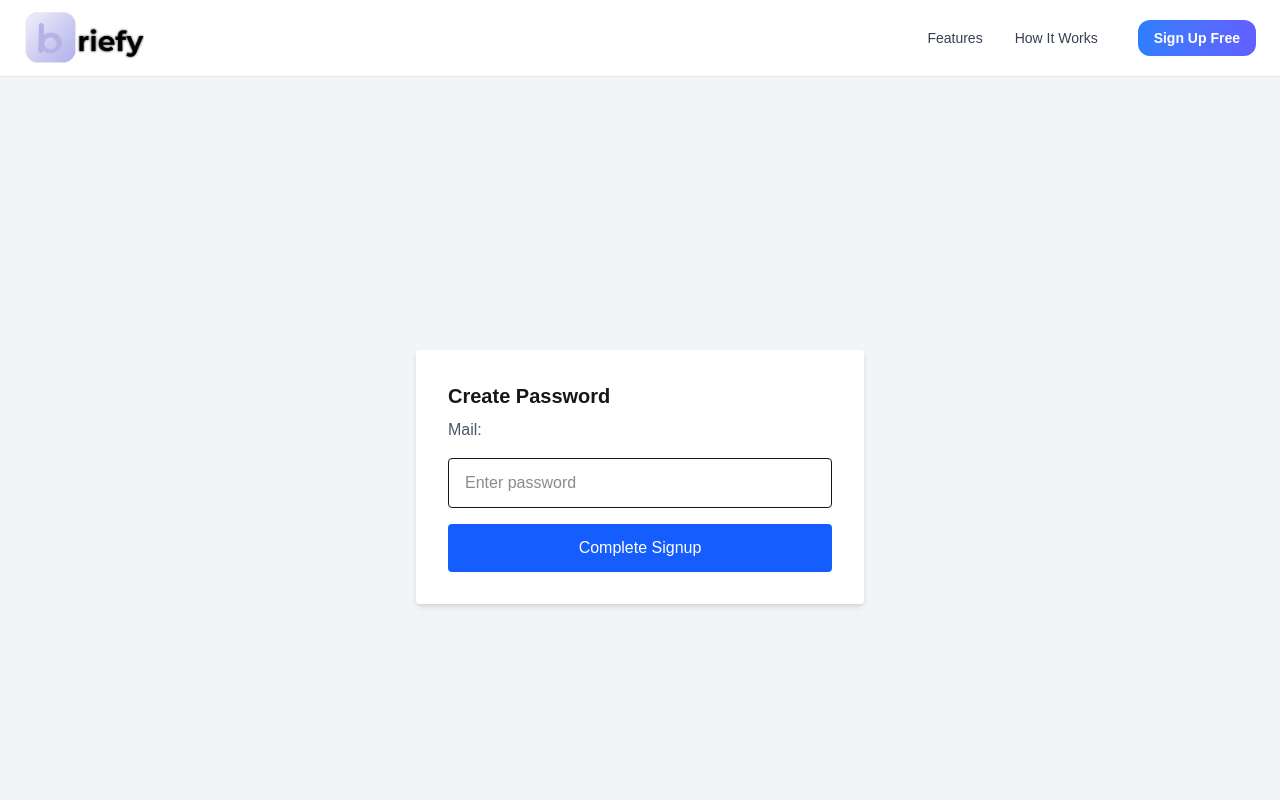
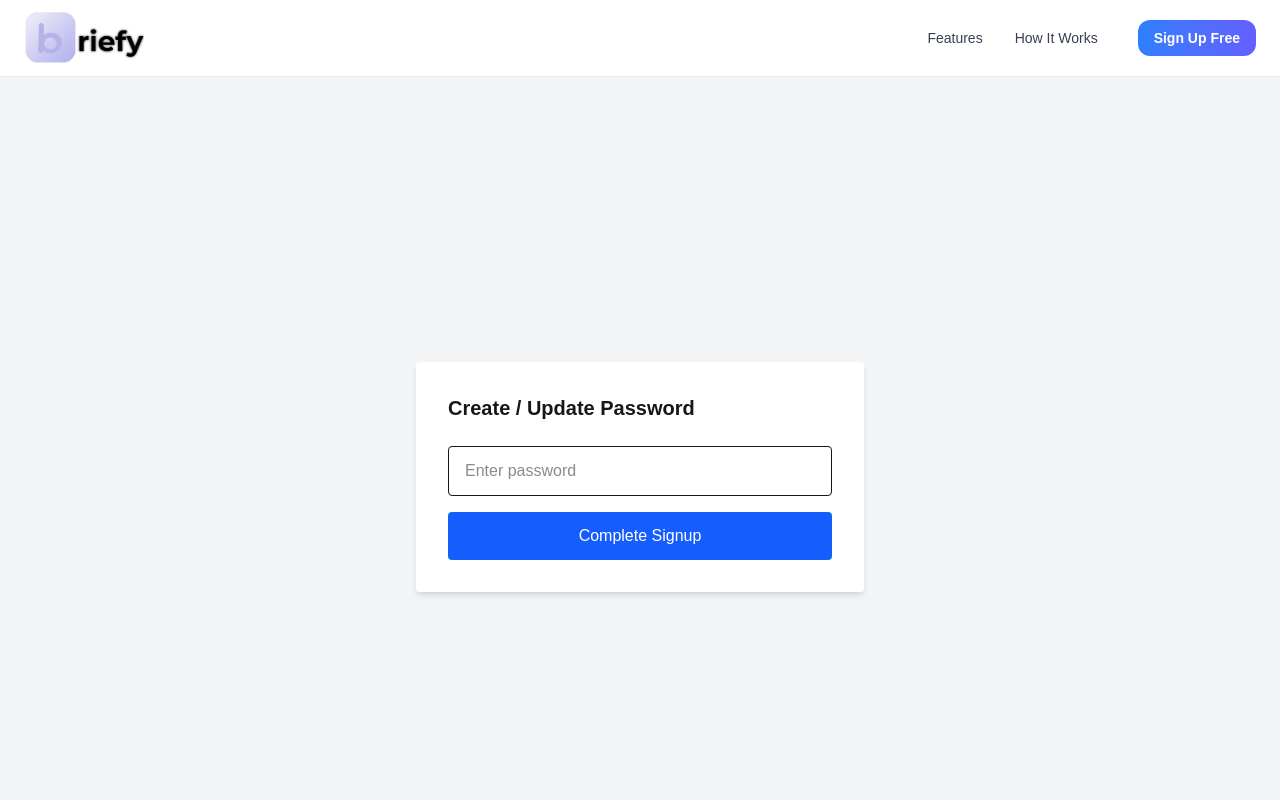
Before and after one commit to TusharVerma25072005/Briefy2.0-Backend, a Next.js app: page /set-password in a window 1280 px wide. Shown: the top 800 px of the page. Built offline with nearby package versions, Linux system fonts and the light colour scheme.

Commit message:
fix image

```diff
--- a/components/setpasswordcontent.tsx
+++ b/components/setpasswordcontent.tsx
@@ -38,7 +38,7 @@ export default function SetPasswordContent() {
   return (
     <div className="min-h-screen flex items-center justify-center bg-gray-100">
       <div className="bg-white p-8 rounded shadow-md w-full max-w-md">
-        <h2 className="text-xl font-bold mb-2">Create Password</h2>
+        <h2 className="text-xl font-bold mb-2">Create / Update Password</h2>
         <span className="flex items-center justify-center">
           {imageSrc && (
             <img
@@ -50,7 +50,7 @@ export default function SetPasswordContent() {
             />
           )}
         </span>
-        <p className="text-gray-600 mb-4">Mail: {mail}</p>
+        <p className="flex items-center justify-center text-gray-600 mb-4 font-semibold">{mail}</p>
 
         <input
           type="password"
```
